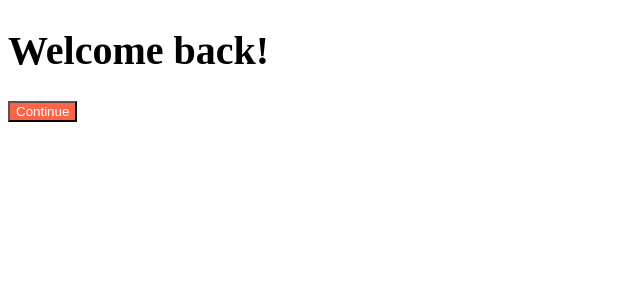
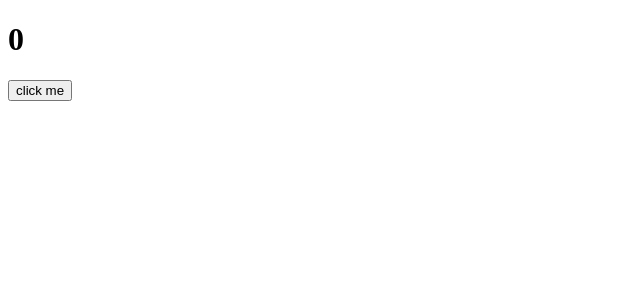
Before and after one commit to Juneunbae/practice-movie-app, a React (Create React App) app in the folder practice-movie-app/: page / in a window 1280 px wide. Shown: the top 300 px of the page, without its empty margins (0-640 px from the left). Built offline with nearby package versions, Linux system fonts and the light colour scheme.

Commit message:
EFFECTS # Introduction

```diff
--- a/practice-movie-app/src/App.js
+++ b/practice-movie-app/src/App.js
@@ -1,11 +1,13 @@
-import Button from "./Button";
-import styles from "./App.module.css";
+import { useState } from "react";
 
 function App() {
+    const [counter, setValue] = useState(0);
+    const onClick = () => setValue((prev) => prev + 1);
+    console.log("call an api");
   return (
     <div>
-        <h1 className={styles.title}>Welcome back!</h1>
-        <Button text={"Continue"} />
+        <h1>{counter}</h1>
+        <button onClick={onClick}>click me</button>
     </div>
   );
 }
```
